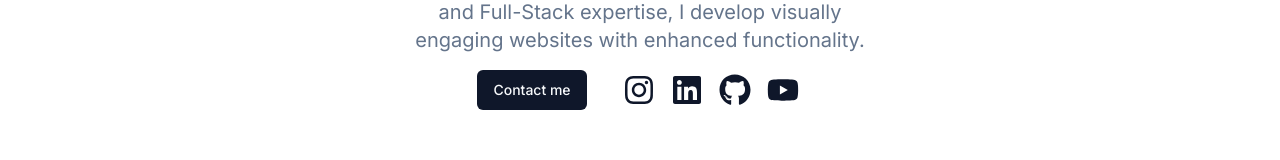
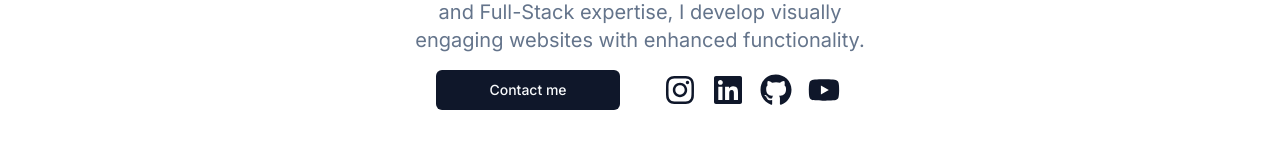
Before and after one commit to remi2257/portfolio-remi-lux, a Next.js app: page / in a window 1280 px wide. Shown: the part 543-703 px from the top of the page. Built offline with nearby package versions, Linux system fonts and the light colour scheme; no server answers.

Commit message:
Use grid for hero buttons

```diff
--- a/app/Hero.tsx
+++ b/app/Hero.tsx
@@ -45,7 +45,7 @@
         expertise, I develop visually engaging websites with enhanced
         functionality.
       </h3>
-      <div className="flex items-center gap-x-8">
+      <div className="grid gap-y-4 sm:grid-cols-2 sm:gap-x-10">
         <Button asChild>
           <Link href="#contact">Contact me</Link>
         </Button>
```
